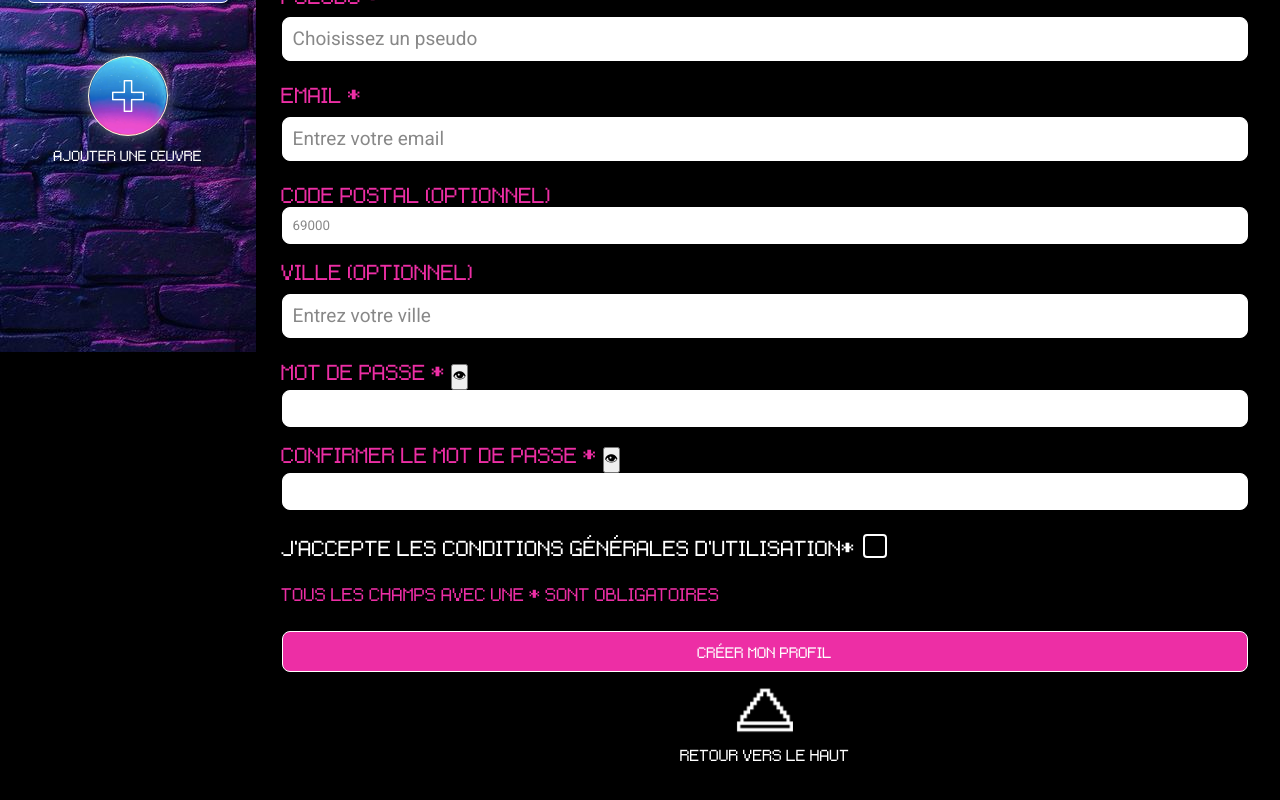
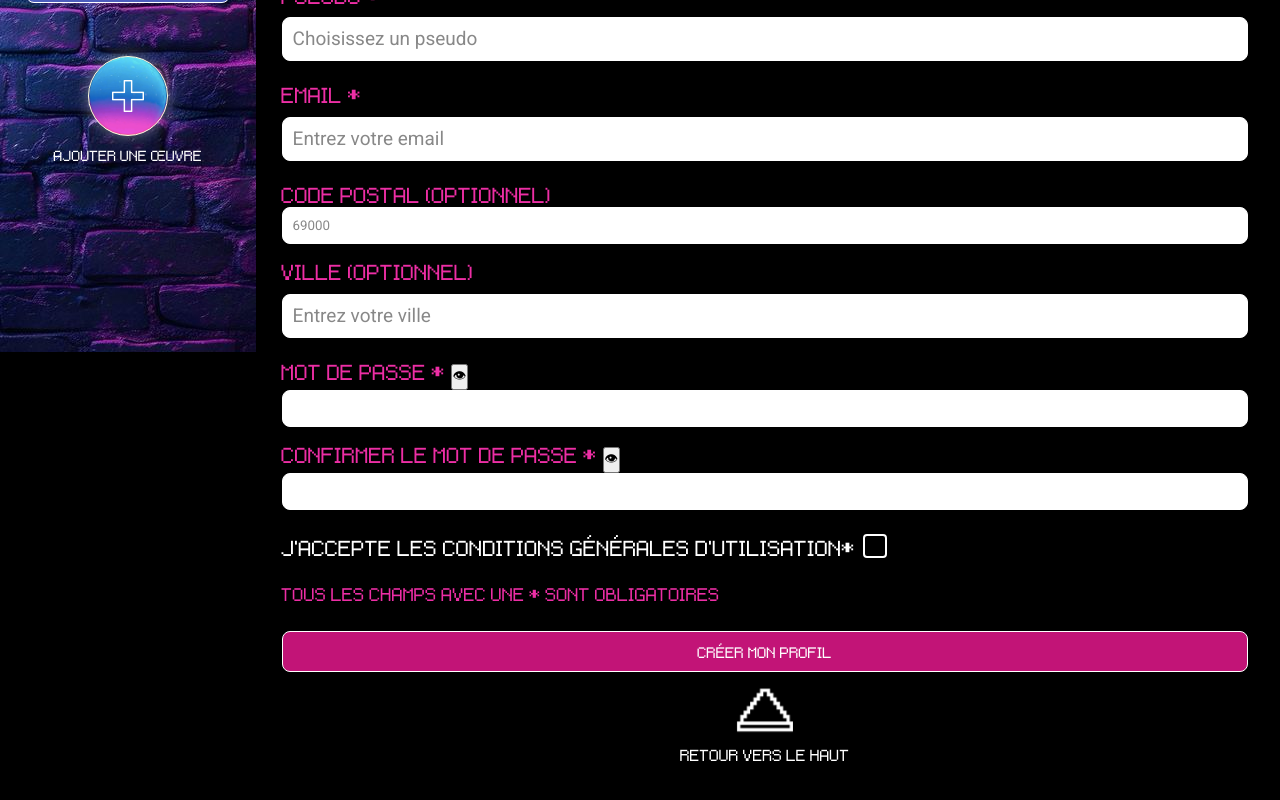
Before and after one commit to maldonae/Projet3_Pix_in_the_city, a React (Vite) app in the folder client/: page /creation_de_profil in a window 1280 px wide. Shown: the part 448-1248 px from the top of the page. Built offline with nearby package versions, Linux system fonts and the light colour scheme; no server answers; a web font is replaced by a local one.

Commit message:
Ajout des nouvelles couleurs pour bouton creation profil

```diff
--- a/client/src/components/NewUserForm.css
+++ b/client/src/components/NewUserForm.css
@@ -106,7 +106,7 @@ label.updateForm-fields {
   color: white;
   text-align: center;
   text-transform: uppercase;
-  background-color: #ed2ea5;
+  background-color: #c21477;
 }
 
 #button_up img {
```
